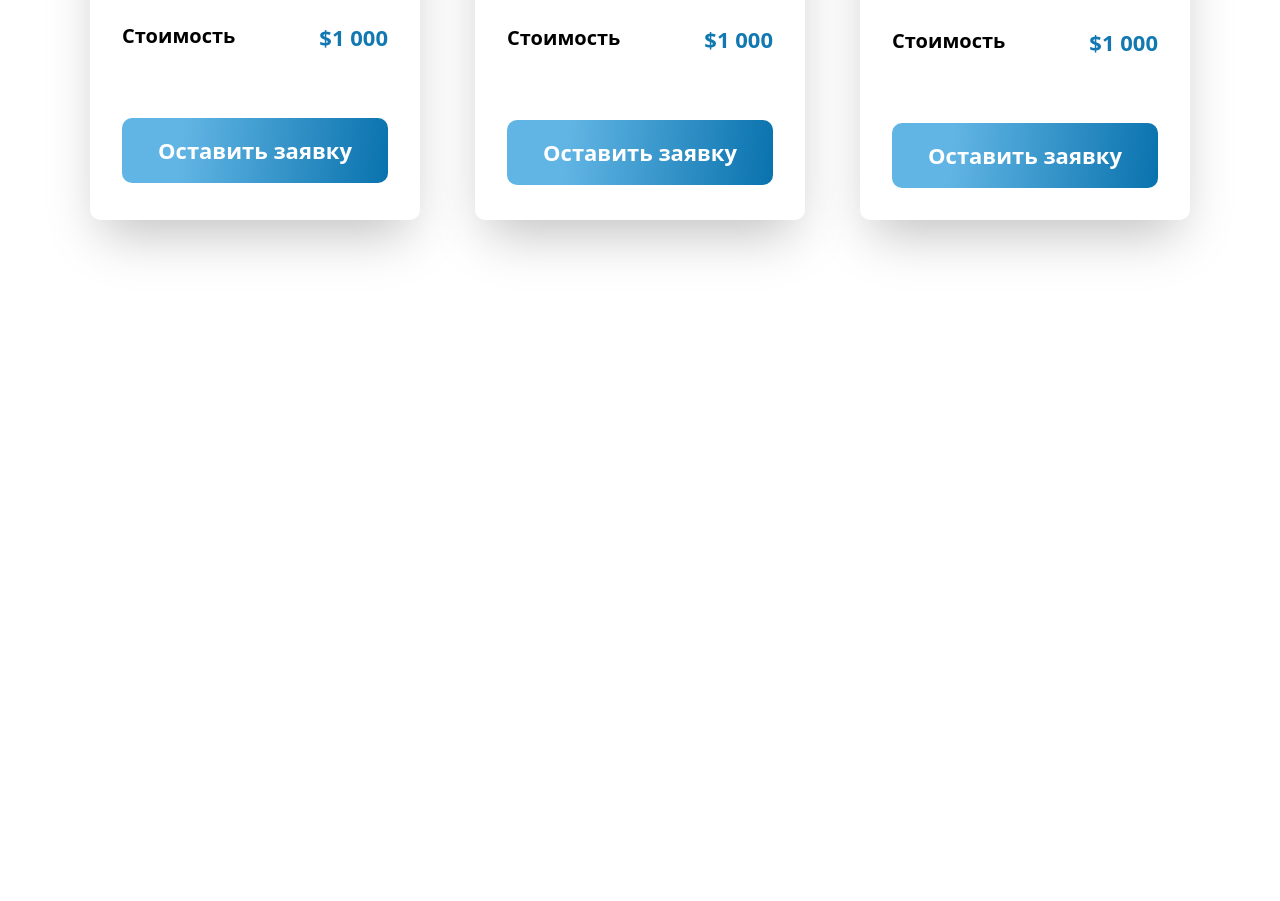
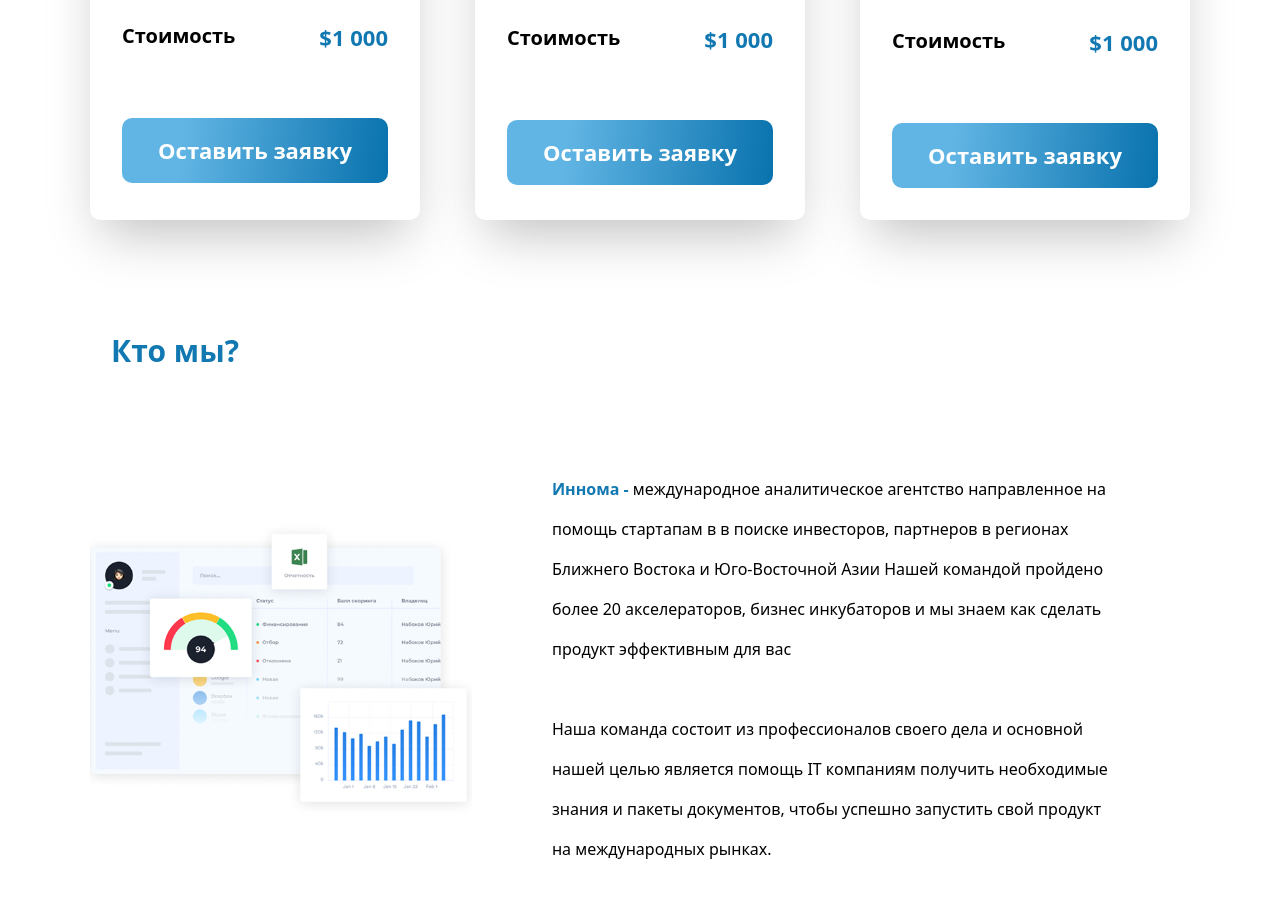
Before and after one commit to mnozilshoev-rgb/W2-Exam, a website: page index.html in a window 1280 px wide. Shown: the part 8802-9703 px from the top of the page. Before the commit the page ends 9102 px from the top, so only its background shows below. Drawn offline with Linux system fonts and the light colour scheme.

Commit message:
section  9 done

```diff
--- a/index.html
+++ b/index.html
@@ -766,6 +766,30 @@
 
 
 
+    <div class="w-full max-w-[1100px] m-auto flex flex-col items-center mt-20 mb-20">
+
+        <h1 class="text-[30px] p-7 font-bold text-[#1178B2]  mb-10 text-center lg:text-start lg:ml-[-930px] ">Кто мы?</h1>
+
+        <div class="flex flex-col items-center justify-center lg:flex lg:flex-row ">
+            <div class="lg:130%">
+
+                <img class="lg:hidden md:hidden" src="./src/images/snimok.png" alt="">
+                <img class="hidden lg:hidden md:block" src="./src/images/Снимок экрана 2022-11-14 в 5.45 2 (1).png" alt="">
+                <img class="hidden lg:block md:hidden " src="./src/images/Снимок экрана 2022-11-14 в 5.45 1.png" alt="">
+
+            </div>
+            <div class="lg:w-[100%]">
+
+                <h1 class="p-7 text-center leading-10 md:pl-20 md:pr-20 lg:text-left " > <span class="font-bold text-[#1178B2]"> Иннома -</span>  международное аналитическое агентство направленное на помощь стартапам в  в поиске инвесторов, партнеров в регионах Ближнего Востока и Юго-Восточной Азии
+                    Нашей командой пройдено более 20 акселераторов, бизнес инкубаторов и мы знаем как сделать продукт эффективным для вас <br><br> <span class="hidden lg:block">Наша команда состоит из профессионалов своего дела и основной нашей целью является помощь IT компаниям получить необходимые знания и пакеты документов, чтобы успешно запустить свой продукт на международных рынках. </span></h1>
+                </div>
+        </div>
+
+    </div>
+
+
+
+
 </body>
 
 </html>
```
Also changed, not shown: src/images/snimok.png (added), src/images/Снимок экрана 2022-11-14 в 5.45 1.png (added), src/images/Снимок экрана 2022-11-14 в 5.45 2 (1).png (added), src/output.css.
